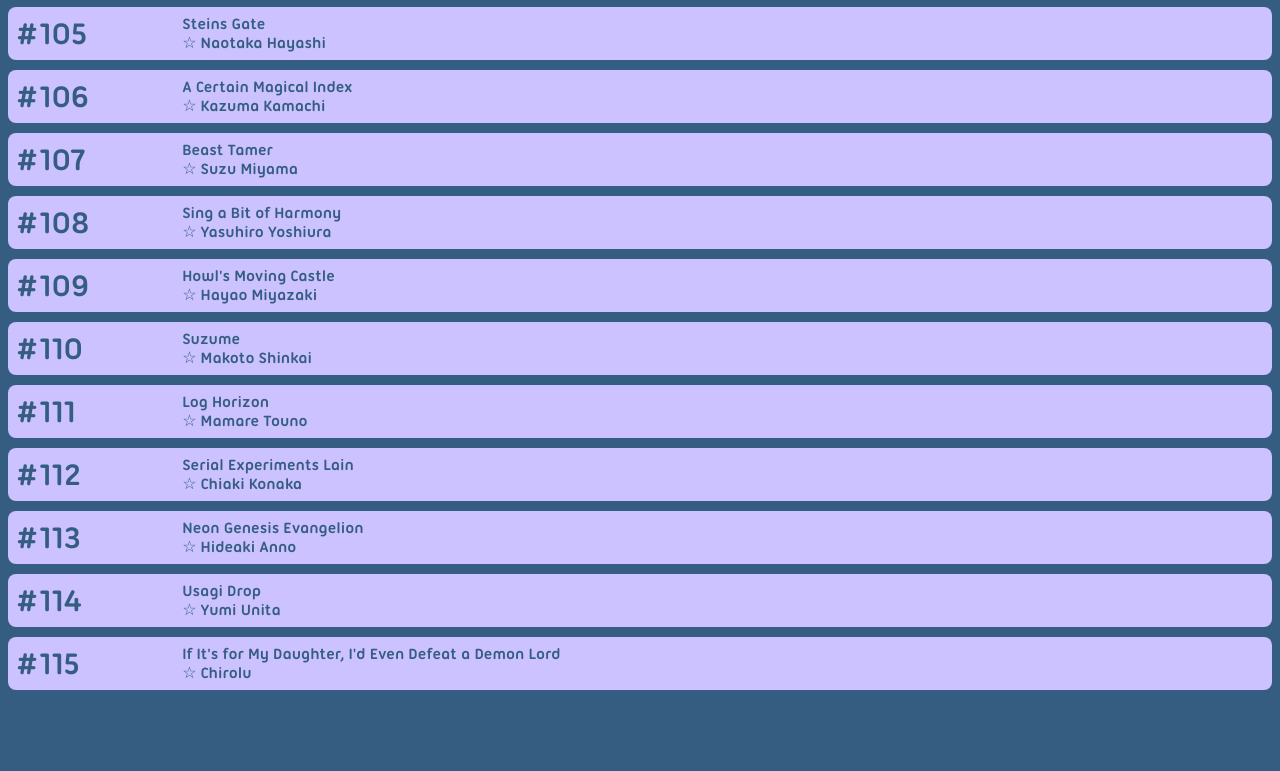
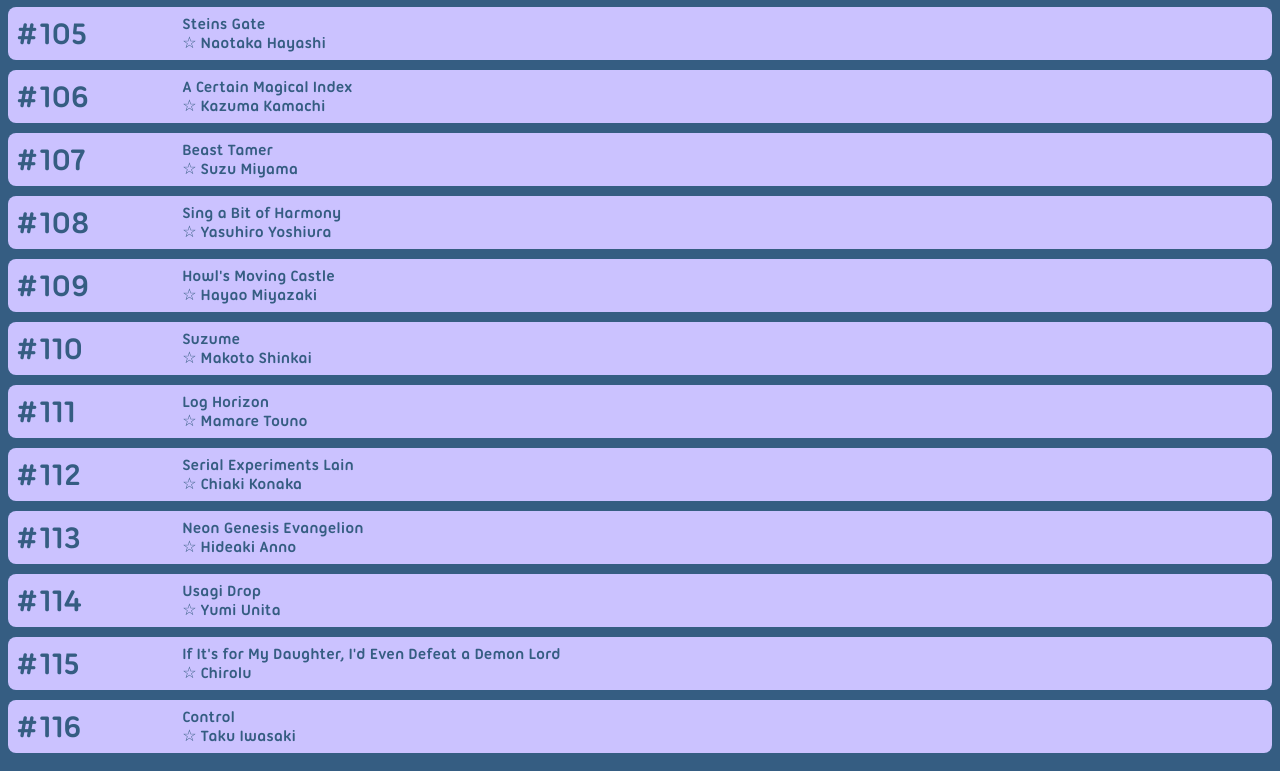
Before and after one commit to gXLg/gXLg.github.io, a plain HTML site: page anime.html in a window 1280 px wide. Shown: the part 6642-7413 px from the top of the page. Before the commit the page ends 7350 px from the top, so only its background shows below. Drawn offline with Linux system fonts and the light colour scheme.

Commit message:
Update anime.html

```diff
--- a/anime.html
+++ b/anime.html
@@ -158,7 +158,8 @@
           [ "Serial Experiments Lain", "Chiaki Konaka" ],
           [ "Neon Genesis Evangelion", "Hideaki Anno" ],
           [ "Usagi Drop", "Yumi Unita" ],
-          [ "If It's for My Daughter, I'd Even Defeat a Demon Lord", "Chirolu" ]
+          [ "If It's for My Daughter, I'd Even Defeat a Demon Lord", "Chirolu" ],
+          [ "Control", "Taku Iwasaki" ]
         ]
         var table = document.getElementById ( "list" )
         var num = 1
```
